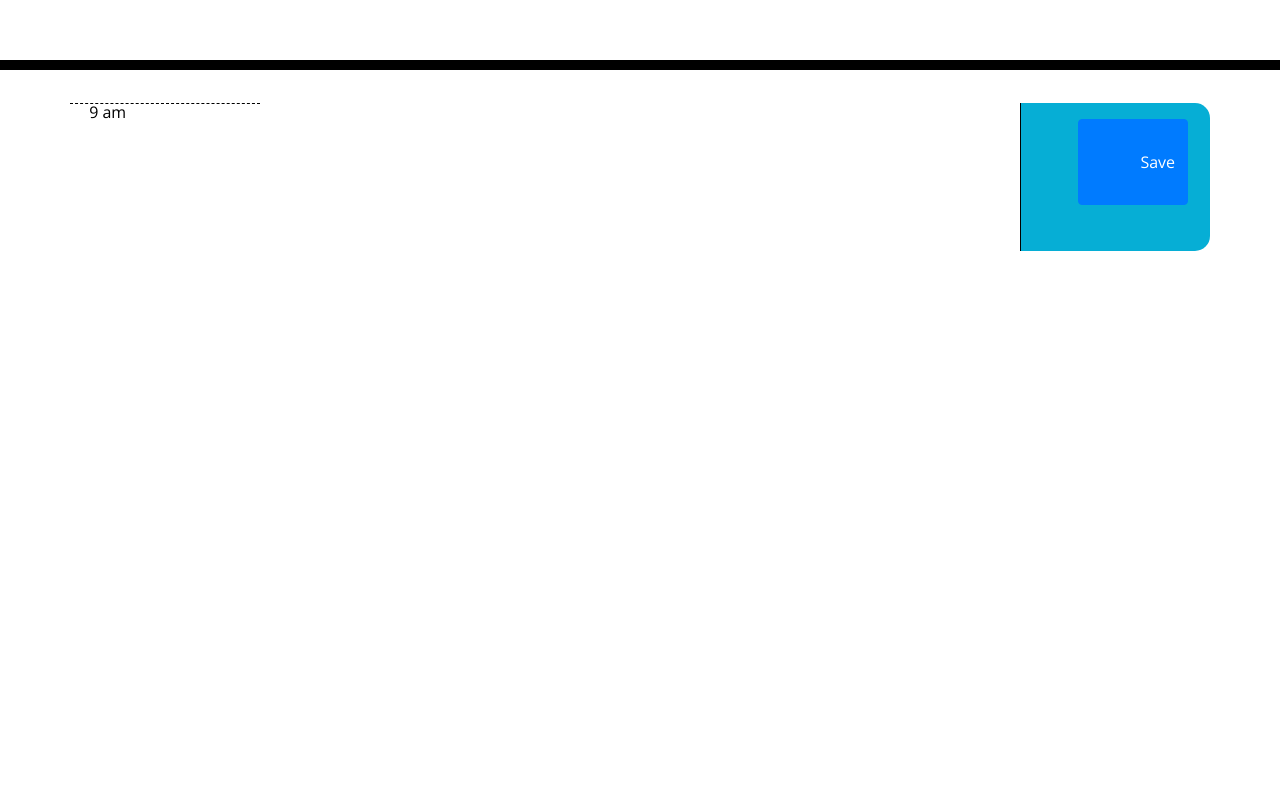
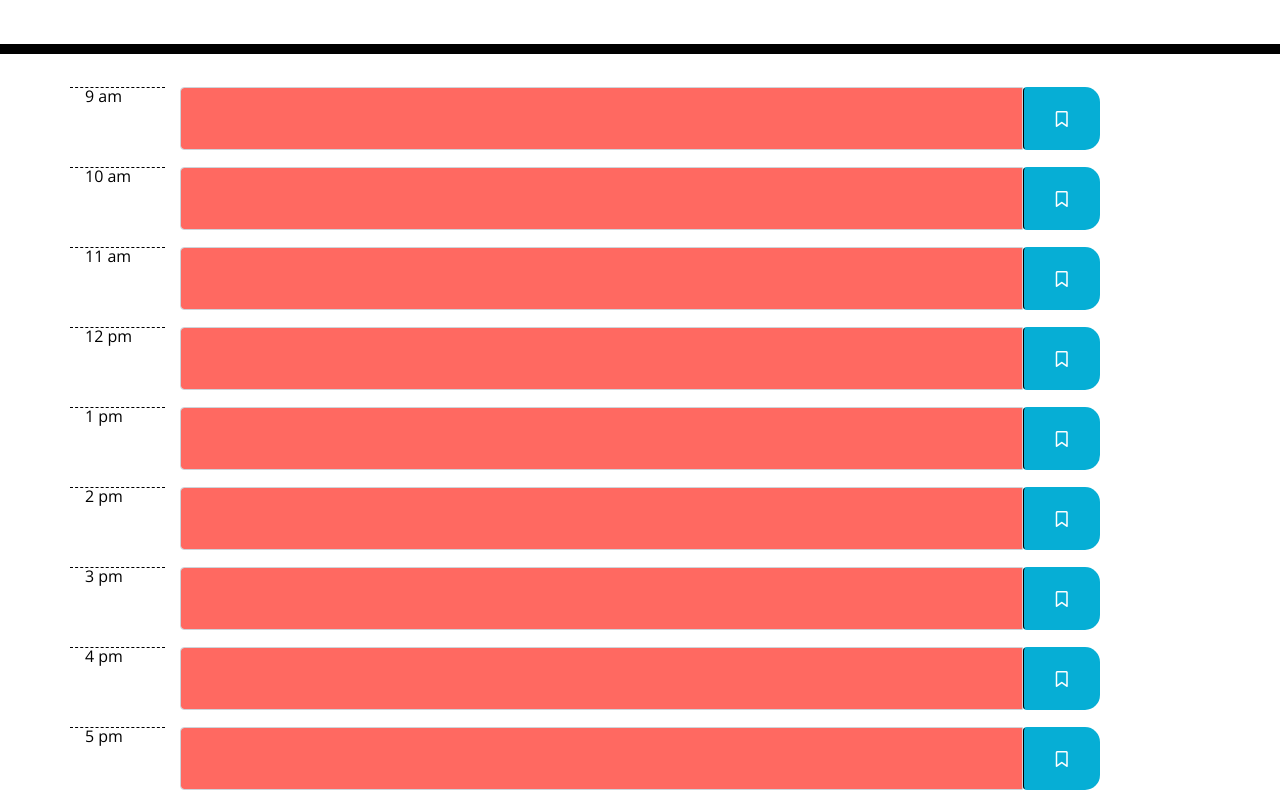
Before and after one commit to karajsch/day-planner, a plain HTML site: page index.html in a window 1280 px wide. Shown: the part 300-1106 px from the top of the page. Before the commit the page ends 800 px from the top, so only its background shows below. Drawn offline with nearby package versions, Linux system fonts and the light colour scheme.

Commit message:
working local storage

```diff
--- a/index.html
+++ b/index.html
@@ -1,55 +1,189 @@
 <!DOCTYPE html>
 <html lang="en">
+
 <head>
   <meta charset="UTF-8" />
   <meta name="viewport" content="width=device-width, initial-scale=1.0" />
   <meta http-equiv="X-UA-Compatible" content="ie=edge" />
-    <link
-      rel="stylesheet"
-      href="https://stackpath.bootstrapcdn.com/bootstrap/4.3.1/css/bootstrap.min.css"
-    />
-    <link
-      href="https://fonts.googleapis.com/css?family=Open+Sans&display=swap"
-      rel="stylesheet"
-    />
+  <link rel="stylesheet" href="https://stackpath.bootstrapcdn.com/bootstrap/4.3.1/css/bootstrap.min.css" />
+  <link href="https://fonts.googleapis.com/css?family=Open+Sans&display=swap" rel="stylesheet" />
   <link rel="stylesheet" href="style.css" />
   <title>Work Day Scheduler</title>
 </head>
 <script src="https://use.fontawesome.com/bec0d899fe.js"></script>
+
 <body>
   <header class="jumbotron">
     <h1 class="display-3">Work Day Scheduler</h1>
     <p class="lead">A simple calendar app for scheduling your work day</p>
     <p class="smiley"><i class="fa fa-smile-o" aria-hidden="true"></i></p>
-      <div class="digital-clock"></div>
+    <p id="currentTime"></p>
     <p id="currentDay"></p>
   </header>
 
-    <div class="container">
+  <section class="container text-right scheduler">
 
-      <section class="row" id="9">
+    <!--9am start-->
+    <section class="row row9">
 
-        <section class="hour col-2"> 9 am
+      <section class="input-container input-group col-1 hour">9 am
       </section>
-        <section class="col-8 form-group">
 
-          <textarea class="form-control bg-transparent border-0" id="textArea9" name="text9am" placeholder="add note here" rows="1" id="myTextArea">
-          </textarea>
+      <section class="input-group col-10 form-group time-block">
+
+        <textarea id="text9AM" class="form-control description" rows="1" style="resize:none" name="9"></textarea>
+
+        <button class="col-1 btn saveBtn"><i class="fa fa-bookmark-o" aria-hidden="true"
+            alt="Save This Note For 9 am"></i></button>
+
+      </section>
+    </section>
+    <!--9am end-->
+
+    <!--10am start-->
+    <section class="row row10">
+
+      <section class="input-container input-group col-1 hour">10 am
+      </section>
+
+      <section class="input-group col-10 form-group time-block">
+
+        <textarea id="text10AM" class="form-control description" rows="1" style="resize:none" name="10"></textarea>
+
+        <button class="col-1 btn saveBtn"><i class="fa fa-bookmark-o" aria-hidden="true"
+            alt="Save This Note for 10am"></i></button>
+
+      </section>
+    </section>
+    <!--10am end-->
+
+
+
+    <!--11am start-->
+    <section class="row row11">
+
+      <section class="input-container input-group col-1 hour">11 am
+      </section>
+
+      <section class="input-group col-10 form-group time-block">
+
+        <textarea id="text11AM" class="form-control description" rows="1" style="resize:none" name="11"></textarea>
+
+        <button class="col-1 btn saveBtn"><i class="fa fa-bookmark-o" aria-hidden="true"
+            alt="Save This Note for 11am"></i></button>
+
+      </section>
+    </section>
+    <!--11am end-->
+
+    <!--12pm start-->
+    <section class="row row12">
+
+      <section class="input-container input-group col-1 hour">12 pm
+      </section>
+
+      <section class="input-group col-10 form-group time-block">
+
+        <textarea id="text12PM" class="form-control description" rows="1" style="resize:none" name="12"></textarea>
+
+        <button class="col-1 btn saveBtn"><i class="fa fa-bookmark-o" aria-hidden="true"
+            alt="Save This Note for 12pm"></i></button>
+
+      </section>
+    </section>
+    <!--12pm end-->
+
+    <!--1pm start-->
+    <section class="row row13">
+
+      <section class="input-container input-group col-1 hour">1 pm
+      </section>
+
+      <section class="input-group col-10 form-group time-block">
+
+        <textarea id="text1PM" class="form-control description" rows="1" style="resize:none" name="13"></textarea>
+
+        <button class="col-1 btn saveBtn"><i class="fa fa-bookmark-o" aria-hidden="true"
+            alt="Save This Note for 1pm"></i></button>
+
+      </section>
+    </section>
+    <!--1pm end-->
+
+    <!--2pm start-->
+    <section class="row row14">
+
+      <section class="input-container input-group col-1 hour">2 pm
+      </section>
+
+      <section class="input-group col-10 form-group time-block">
+
+        <textarea id="text2PM" class="form-control description" rows="1" style="resize:none" name="14"></textarea>
+
+        <button class="col-1 btn saveBtn"><i class="fa fa-bookmark-o" aria-hidden="true"
+            alt="Save This Note for 2pm"></i></button>
+
+      </section>
+    </section>
+    <!--2pm end-->
+
+    <!--3pm start-->
+    <section class="row row15">
+
+      <section class="input-container input-group col-1 hour">3 pm
+      </section>
+
+      <section class="input-group col-10 form-group time-block">
+
+        <textarea id="text3PM" class="form-control description" rows="1" style="resize:none" name="15"></textarea>
+
+        <button class="col-1 btn saveBtn"><i class="fa fa-bookmark-o" aria-hidden="true"
+            alt="Save This Note for 3pm"></i></button>
+
+      </section>
+    </section>
+    <!--3pm end-->
+
+    <!--4pm start-->
+    <section class="row row16">
+
+      <section class="input-container input-group col-1 hour">4 pm
+      </section>
+
+      <section class="input-group col-10 form-group time-block">
+
+        <textarea id="text4PM" class="form-control description" rows="1" style="resize:none" name="16"></textarea>
+
+        <button class="col-1 btn saveBtn"><i class="fa fa-bookmark-o" aria-hidden="true"
+            alt="Save This Note for 4pm"></i></button>
+
+      </section>
+    </section>
+    <!--4pm end-->
+
+    <!--5pm start-->
+    <section class="row row17">
+
+      <section class="input-container input-group col-1 hour">5 pm
+      </section>
+
+      <section class="input-group col-10 form-group time-block">
+
+        <textarea id="text5PM" class="form-control description" rows="1" style="resize:none" name="17"></textarea>
+
+        <button class="col-1 btn saveBtn"><i class="fa fa-bookmark-o" aria-hidden="true"
+            alt="Save This Note for 5pm"></i></button>
+
+      </section>
+    </section>
+    <!--5pm end-->
 
   </section>
 
-        <div class="col-2 saveBtn">
-          <button onclick="mySave()" data-num="9" type="submit" class="btn btn-primary mb-2">
-            Save
-          </button>
-        </div>
-      </div>
-
-
-    </div>
 
   <script src="https://cdnjs.cloudflare.com/ajax/libs/jquery/3.2.1/jquery.min.js"></script>
   <script src="https://cdnjs.cloudflare.com/ajax/libs/moment.js/2.24.0/moment.min.js"></script>
   <script src="script.js"></script>
 </body>
+
 </html>
--- a/script.js
+++ b/script.js
@@ -1,47 +1,67 @@
-let now = moment();
+$(document).ready(function () {
 
-//var currentDay = document.getElementById("currentDay");
+  //Setting up the date and appending to the HTML page
+  var today = moment().format("[It's ] hh:mm A [ on ] dddd, MMMM Do, YYYY");
+  console.log(today)
 
-//currentDay.innerHTML = now.format("dddd, MMMM Do YYYY");
+  $("#currentDay").append(today);
 
-$(document).ready(function () {
-  $("#currentDay").text(moment().format("dddd, MMMM Do, YYYY"));
-});
+  var now = parseInt(moment().format('HH'));
+  console.log(now)
 
-$(document).ready(function () {
-  clockUpdate();
-  setInterval(clockUpdate, 1000);
-});
+  var $text9AM = $("#text9AM");
+  var $text10AM = $("#text10AM");
+  var $text11AM = $("#text11AM");
+  var $text12AM = $("#text12PM");
+  var $text1PM = $("#text1PM");
+  var $text2PM = $("#text2PM");
+  var $text3PM = $("#text3PM");
+  var $text4PM = $("#text4PM");
+  var $text5PM = $("#text5PM");
 
-function clockUpdate() {
-  var date = new Date();
-  $(".digital-clock").css({ color: "#000" });
-  function addZero(x) {
-    if (x < 10) {
-      return (x = "0" + x);
-    } else {
-      return x;
+
+  $("textarea").each(function () {
+    var name = parseInt($(this).attr("name"));
+    if (name < now) {
+      $(this).addClass("past");
     }
-  }
 
-  function twelveHour(x) {
-    if (x > 12) {
-      return (x = x - 12);
-    } else if (x == 0) {
-      return (x = 12);
-    } else {
-      return x;
+    if (name > now) {
+      $(this).addClass("present")
     }
-  }
 
-  var h = addZero(twelveHour(date.getHours()));
-  var m = addZero(date.getMinutes());
-  var s = addZero(date.getSeconds());
+    if (name === now) {
+      $(this).addClass("future")
+    }
 
-  $(".digital-clock").text("It's " + h + ":" + m + ":" + s + " on ");
-}
 
-function mySave() {
-  var myContent = document.getElementById("myTextarea").value;
-  localStorage.setItem("myContent", myContent);
-}
+
+  })
+
+  $("button").on("click", function () {
+
+    //setting items in the local storage
+    localStorage.setItem("9AM", ($text9AM.val()))
+    localStorage.setItem("10AM", ($text10AM.val()))
+    localStorage.setItem("11AM", ($text11AM.val()))
+    localStorage.setItem("12AM", ($text12AM.val()))
+    localStorage.setItem("13PM", ($text1PM.val()))
+    localStorage.setItem("14PM", ($text2PM.val()))
+    localStorage.setItem("15PM", ($text3PM.val()))
+    localStorage.setItem("16PM", ($text4PM.val()))
+    localStorage.setItem("17PM", ($text5PM.val()))
+
+  })
+
+  //getting the content stored and sending to the screen. When page is refreshed content will stay
+  $("#text9AM").append(localStorage.getItem("9AM"));
+  $("#text10AM").append(localStorage.getItem("10AM"));
+  $("#text11AM").append(localStorage.getItem("11AM"));
+  $("#text12AM").append(localStorage.getItem("12AM"));
+  $("#text1PM").append(localStorage.getItem("13PM"));
+  $("#text2PM").append(localStorage.getItem("14PM"));
+  $("#text3PM").append(localStorage.getItem("15PM"));
+  $("#text4PM").append(localStorage.getItem("16PM"));
+  $("#text5PM").append(localStorage.getItem("17PM"));
+
+})
```
Lines whose indentation alone changed are shown as unchanged.
